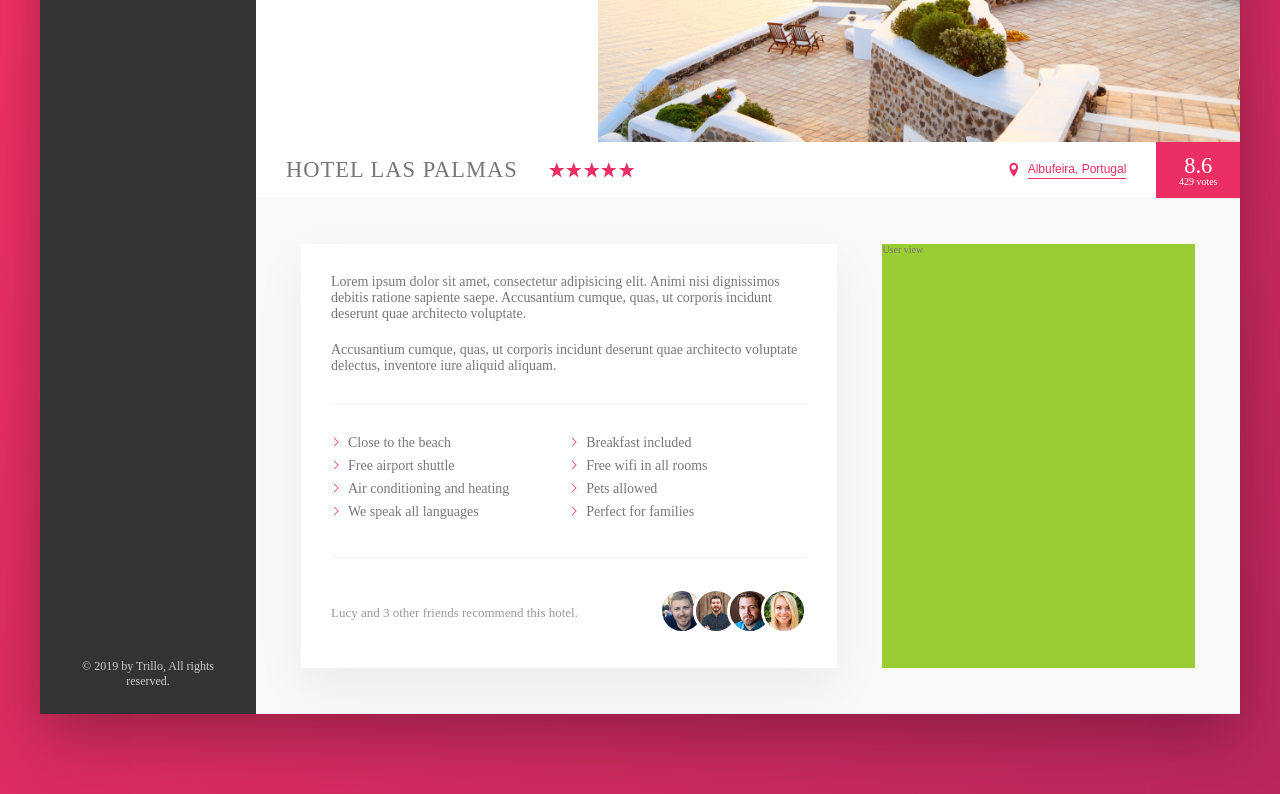
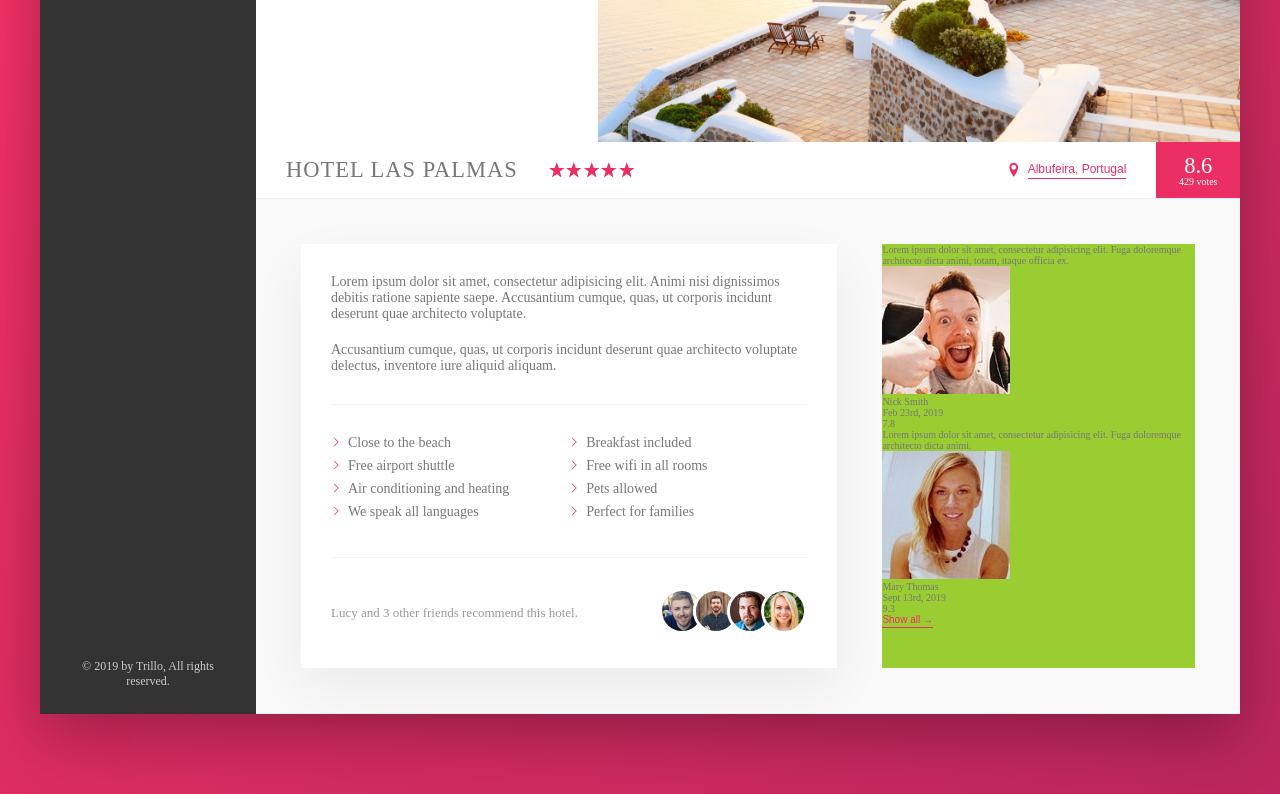
Before and after one commit to Slashflex/Trillo, a website: page index.html in a window 1280 px wide. Shown: the part 393-1187 px from the top of the page. Drawn offline with nearby package versions, Linux system fonts and the light colour scheme.

Commit message:
user review section

```diff
--- a/index.html
+++ b/index.html
@@ -173,7 +173,35 @@
                         </div>
 
                         <div class="user-reviews">
-                            User view
+                            <figure class="review">
+                                <blockquote class="review__text">
+                                    Lorem ipsum dolor sit amet, consectetur adipisicing elit. Fuga doloremque architecto dicta animi, totam, itaque officia ex.
+                                </blockquote>
+                                <figcaption class="review__user">
+                                    <img src="img/user-1.jpg" alt="User 1" class="review__photo">
+                                    <div class="review__user-box">
+                                        <p class="review__user-name">Nick Smith</p>
+                                        <p class="review__user-date">Feb 23rd, 2019</p>
+                                    </div>
+                                    <div class="review__rating">7.8</div>
+                                </figcaption>
+                            </figure>
+
+                            <figure class="review">
+                                <blockquote class="review__text">
+                                    Lorem ipsum dolor sit amet, consectetur adipisicing elit. Fuga doloremque architecto dicta animi.
+                                </blockquote>
+                                <figcaption class="review__user">
+                                    <img src="img/user-2.jpg" alt="User 2" class="review__photo">
+                                    <div class="review__user-box">
+                                        <p class="review__user-name">Mary Thomas</p>
+                                        <p class="review__user-date">Sept 13rd, 2019</p>
+                                    </div>
+                                    <div class="review__rating">9.3</div>
+                                </figcaption>
+                            </figure>
+
+                            <button class="btn-inline">Show all <span>&rarr;</span></button>
                         </div>
                     </div>
                 </main>
```
